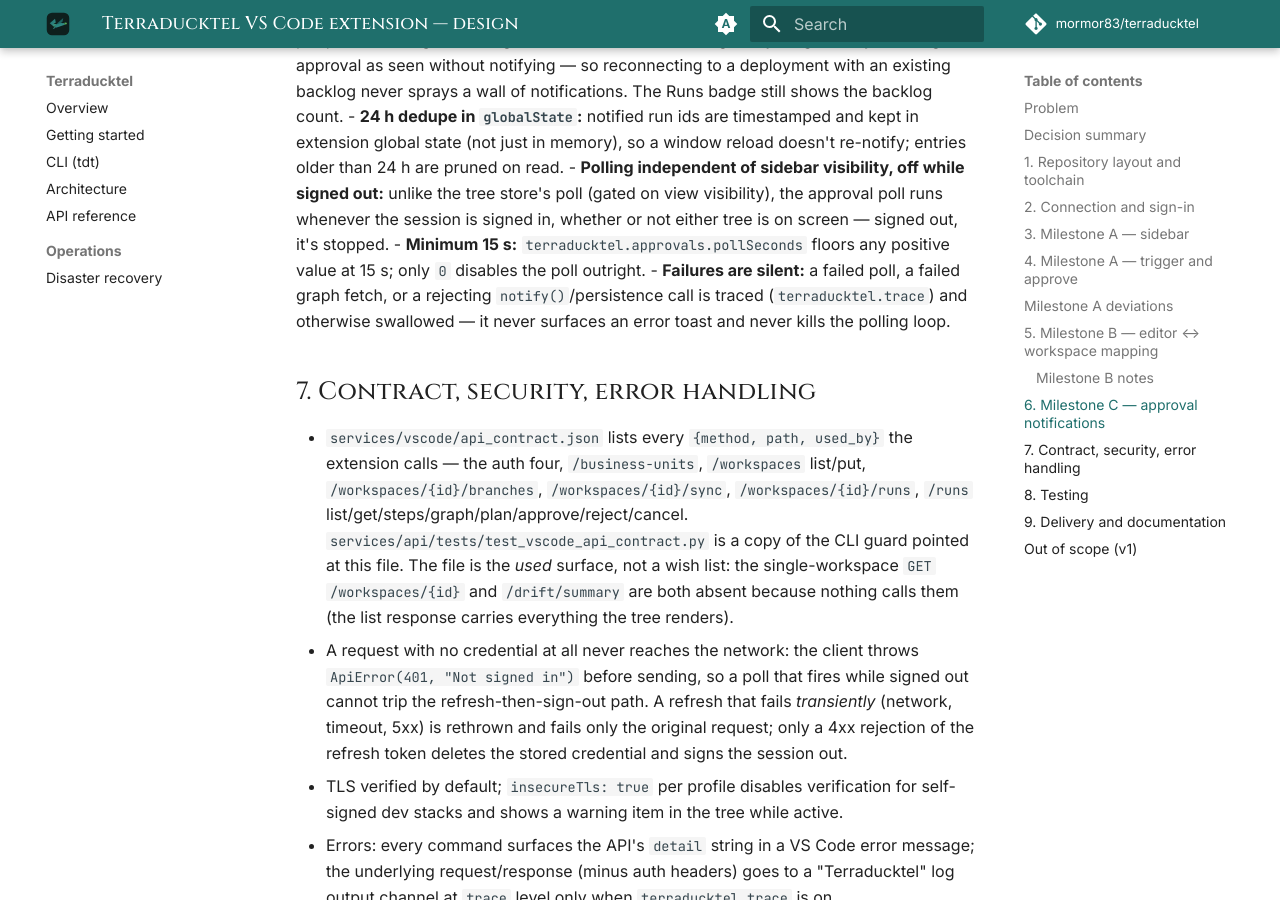
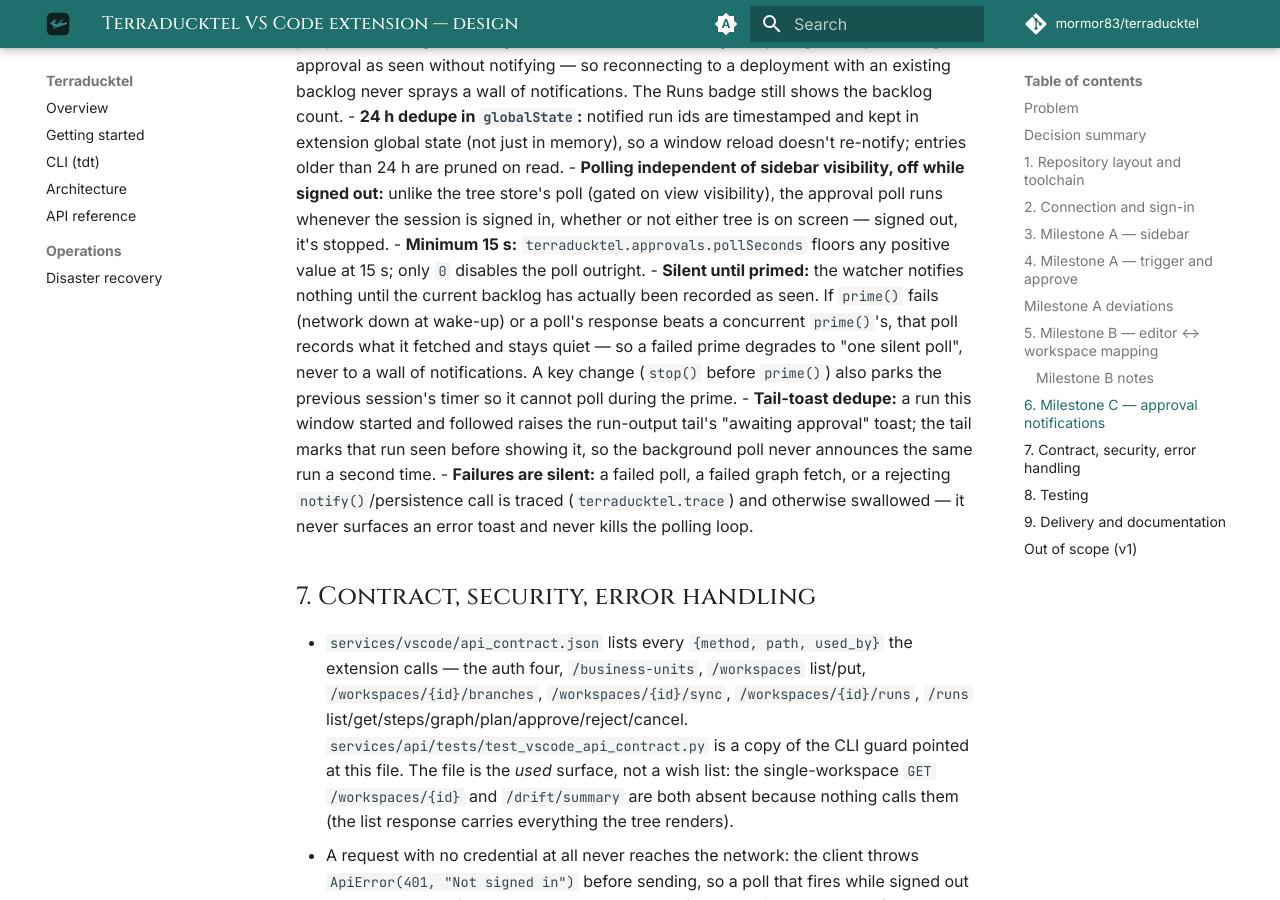
Before and after one commit to mormor83/terraducktel, an MkDocs documentation site: the page built from docs/superpowers/specs/2026-09-12-vscode-extension-design.md, in a window 1280 px wide and 900 px high, scrolled down 5823 px. Built offline with MkDocs 1.6.1 and Material for MkDocs 9.7.7, drawn with Linux system fonts in a browser that asks for light colours; comment, search, counter and statistics services are not loaded.

Commit message:
fix(vscode): announce an extension-triggered plan once, not twice
A run started and followed from this window landed two notifications: the run
output's tail toast and the approval watcher's poll notice. registerRunCommands
now takes an optional onAwaiting hook, invoked before the tail toast, that
extension.ts points at ApprovalWatcher.markSeen — so the poll stays quiet about
a run the tail already announced.

Also hardens the poll interval against a non-numeric settings.json value (NaN
would have floored to NaN and disabled the poll silently), records the approval
poll in api_contract.json's used_by for /runs and /runs/{id}/graph, and
documents the dedupe, the per-window independence and the intended 24 h
re-announce.

Co-Authored-By: Claude Fable 5.1 <noreply@anthropic.com>
Claude-Session: https://claude.ai/code/session_01BkyJ78PBnhmi5cuoB5xHit

```diff
--- a/docs/superpowers/specs/2026-09-12-vscode-extension-design.md
+++ b/docs/superpowers/specs/2026-09-12-vscode-extension-design.md
@@ -239,6 +239,17 @@ Milestone C notes (deliberate choices):
   is on screen — signed out, it's stopped.
 - **Minimum 15 s:** `terraducktel.approvals.pollSeconds` floors any
   positive value at 15 s; only `0` disables the poll outright.
+- **Silent until primed:** the watcher notifies nothing until the current
+  backlog has actually been recorded as seen. If `prime()` fails (network
+  down at wake-up) or a poll's response beats a concurrent `prime()`'s, that
+  poll records what it fetched and stays quiet — so a failed prime degrades
+  to "one silent poll", never to a wall of notifications. A key change
+  (`stop()` before `prime()`) also parks the previous session's timer so it
+  cannot poll during the prime.
+- **Tail-toast dedupe:** a run this window started and followed raises the
+  run-output tail's "awaiting approval" toast; the tail marks that run seen
+  before showing it, so the background poll never announces the same run a
+  second time.
 - **Failures are silent:** a failed poll, a failed graph fetch, or a
   rejecting `notify()`/persistence call is traced (`terraducktel.trace`)
   and otherwise swallowed — it never surfaces an error toast and never
```
Also changed, not shown: docs/VSCODE.md (+7 -1 lines), 3 other files.
